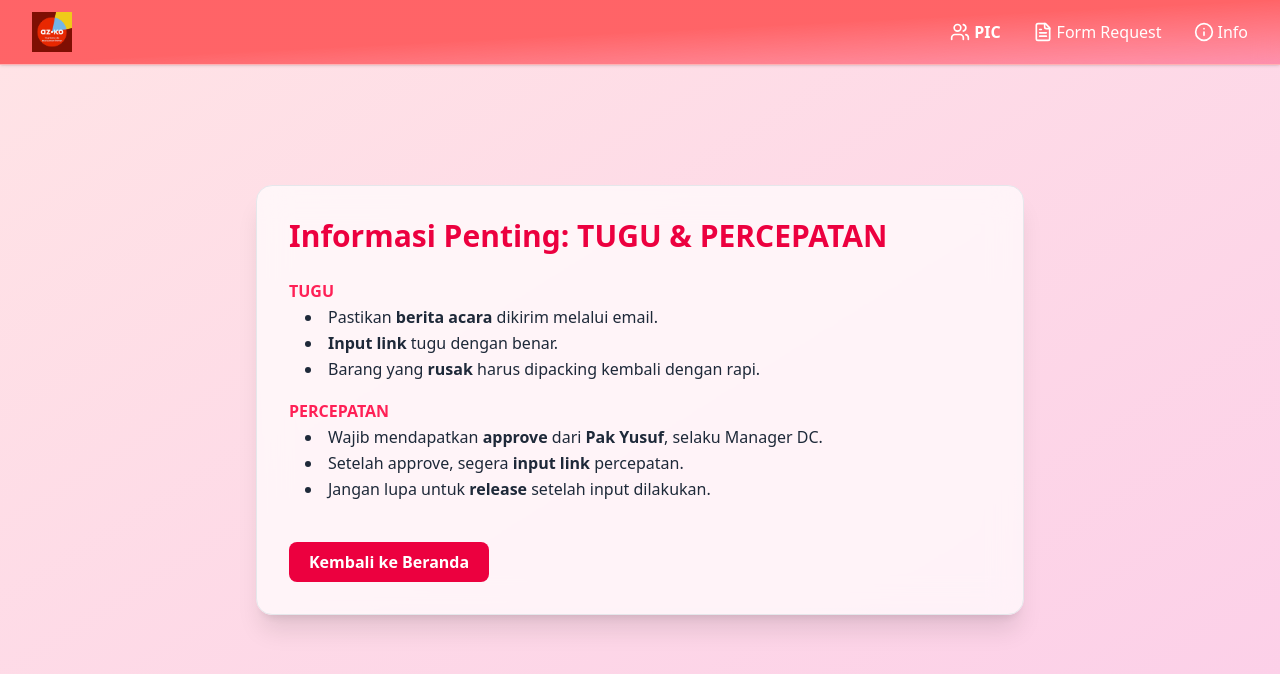
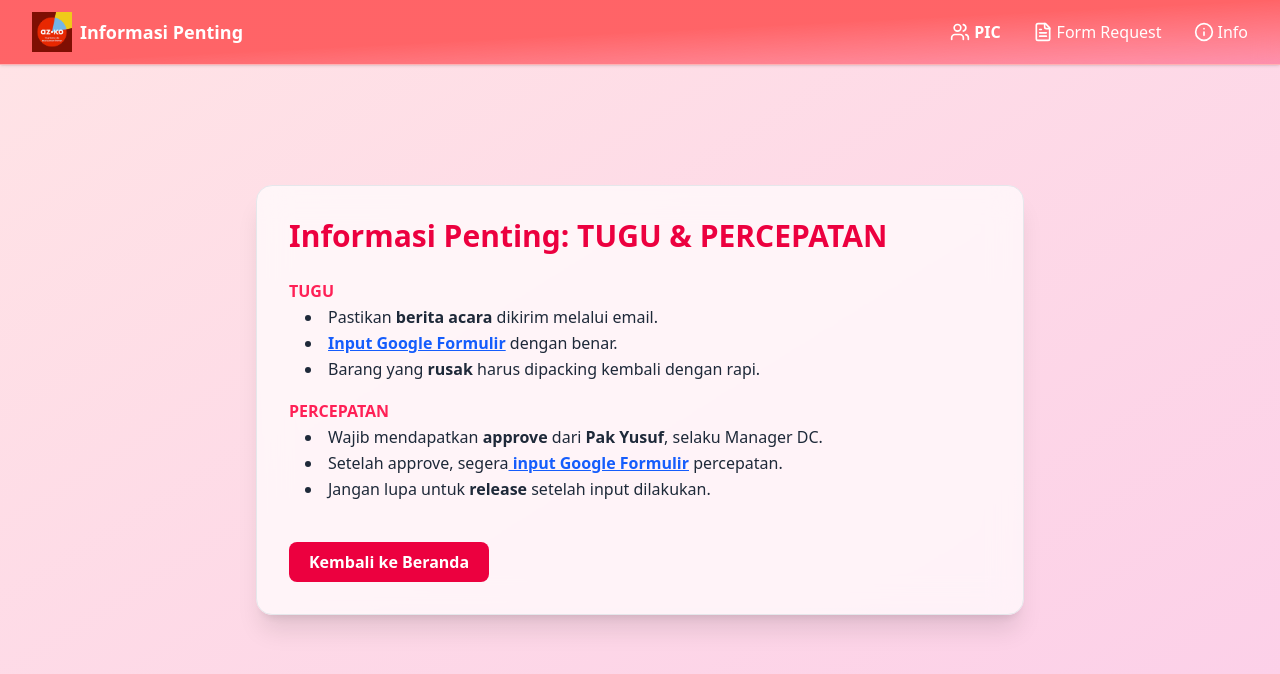
Before and after one commit to ariandto/frontendazko, a React (Vite) app: page /info in a window 1280 px wide. Shown: the top 674 px of the page. Built offline with nearby package versions, Linux system fonts and the light colour scheme.

Commit message:
update fitur

```diff
--- a/package.json
+++ b/package.json
@@ -17,6 +17,7 @@
     "lucide-react": "^0.525.0",
     "react": "^19.1.0",
     "react-dom": "^19.1.0",
+    "react-helmet": "^6.1.0",
     "react-icons": "^5.5.0",
     "react-router-dom": "^7.6.3"
   },
@@ -24,6 +25,7 @@
     "@eslint/js": "^9.29.0",
     "@types/react": "^19.1.8",
     "@types/react-dom": "^19.1.6",
+    "@types/react-helmet": "^6.1.11",
     "@vitejs/plugin-react": "^4.5.2",
     "autoprefixer": "^10.4.21",
     "eslint": "^9.29.0",
--- a/src/App.tsx
+++ b/src/App.tsx
@@ -1,10 +1,10 @@
 import { BrowserRouter as Router, Routes, Route } from "react-router-dom";
 import Home from "./pages/Home";
 import UploadForm from "./pages/UploadForm";
-import PhotoList from "./pages/PhotoList";
 import { GoogleOAuthProvider } from "@react-oauth/google";
 import Info from "./pages/Info";
 import Form from "./pages/Form";
+import PicList from "./pages/PicList";
 
 function App() {
   return (
@@ -13,7 +13,7 @@ function App() {
         <Routes>
           <Route path="/" element={<Home />} />
           <Route path="/upload" element={<UploadForm />} />
-          <Route path="/listpic" element={<PhotoList />} />
+          <Route path="/listpic" element={<PicList />} />
           <Route path="/info" element={<Info />} />
           <Route path="/form-request" element={<Form />} />
         </Routes>
--- a/src/config/apiurl.ts
+++ b/src/config/apiurl.ts
@@ -5,3 +5,6 @@ export const API_URL = "https://apiv1.ariandto.pro";
 
 export const API_USERS = `${API_URL}/api/users`;
 export const API_PHOTOS = `${API_URL}/api/photos`;
+
+export const API_VISIT = `${API_URL}/api/visit`; // ✅ untuk mencatat kunjungan IP
+export const API_VISITORS_COUNT = `${API_URL}/api/visitors/count`; // ✅ untuk ambil total hari ini
--- a/src/pages/Form.tsx
+++ b/src/pages/Form.tsx
@@ -1,9 +1,14 @@
 // src/pages/Form.tsx
 import Navigation from "./Navigation";
+import { Helmet } from "react-helmet";
 
 const Form = () => {
   return (
     <>
+      <Helmet>
+        <title>Form Request Pengiriman Azko</title>
+        <meta name="description" content="Isi formulir request pengiriman untuk mengajukan permintaan pengiriman barang di Azko." />
+    </Helmet>
       <Navigation />
       <div className="min-h-screen bg-gradient-to-br from-rose-100 to-pink-200 pt-20 pb-10 px-4">
         <div className="max-w-4xl mx-auto bg-white rounded-2xl shadow-xl p-4 sm:p-8">
--- a/src/pages/Info.tsx
+++ b/src/pages/Info.tsx
@@ -1,9 +1,14 @@
 import { Link } from "react-router-dom";
 import Navigation from "./Navigation";
+import { Helmet } from "react-helmet";
 
 const Info = () => {
   return (
     <>
+     <Helmet>
+        <title>Informasi Penting - Azko</title>
+        <meta name="description" content="Informasi penting mengenai TUGU dan PERCEPATAN di Azko. Pastikan semua prosedur diikuti dengan benar." />
+      </Helmet>
       <Navigation />
 
       <div className="min-h-screen bg-gradient-to-br from-rose-100 to-pink-200 flex items-center justify-center p-4 sm:p-6 pt-20">
@@ -11,23 +16,56 @@ const Info = () => {
           <h1 className="text-2xl sm:text-3xl font-bold text-rose-600">
             Informasi Penting: TUGU & PERCEPATAN
           </h1>
-
           <div className="space-y-4 text-gray-800 text-sm sm:text-base leading-relaxed">
             <div>
               <h2 className="font-semibold text-rose-500">TUGU</h2>
               <ul className="list-disc list-inside ml-4">
-                <li>Pastikan <strong>berita acara</strong> dikirim melalui email.</li>
-                <li><strong>Input link</strong> tugu dengan benar.</li>
-                <li>Barang yang <strong>rusak</strong> harus dipacking kembali dengan rapi.</li>
+                <li>
+                  Pastikan <strong>berita acara</strong> dikirim melalui email.
+                </li>
+                <li>
+                  <a
+                    href="https://docs.google.com/forms/d/e/1FAIpQLSdeRLJKiPsOgKaumUHDXBI6lLlGzQZqN8Zpw-DMFr59xeVQKA/viewform?pli=1"
+                    target="_blank"
+                    rel="noopener noreferrer"
+                    className="text-blue-600 font-semibold underline hover:text-blue-800 transition"
+                  >
+                    Input Google Formulir
+                  </a>
+                  &nbsp;dengan benar.
+                </li>
+
+                <li>
+                  Barang yang <strong>rusak</strong> harus dipacking kembali
+                  dengan rapi.
+                </li>
               </ul>
             </div>
 
             <div>
               <h2 className="font-semibold text-rose-500">PERCEPATAN</h2>
               <ul className="list-disc list-inside ml-4">
-                <li>Wajib mendapatkan <strong>approve</strong> dari <strong>Pak Yusuf</strong>, selaku Manager DC.</li>
-                <li>Setelah approve, segera <strong>input link</strong> percepatan.</li>
-                <li>Jangan lupa untuk <strong>release</strong> setelah input dilakukan.</li>
+                <li>
+                  Wajib mendapatkan <strong>approve</strong> dari{" "}
+                  <strong>Pak Yusuf</strong>, selaku Manager DC.
+                </li>
+                <li>
+                  Setelah approve, segera
+                  <a
+                    href="https://docs.google.com/forms/d/e/1FAIpQLSdeRLJKiPsOgKaumUHDXBI6lLlGzQZqN8Zpw-DMFr59xeVQKA/viewform?pli=1"
+                    target="_blank"
+                    rel="noopener noreferrer"
+                    className="text-blue-600 font-semibold underline hover:text-blue-800 transition"
+                  >
+                    &nbsp;input Google Formulir
+                  </a>
+                  &nbsp;percepatan.
+                </li>
+
+                <li>
+                  Jangan lupa untuk <strong>release</strong> setelah input
+                  dilakukan.
+                </li>
               </ul>
             </div>
           </div>
--- a/src/pages/Navigation.tsx
+++ b/src/pages/Navigation.tsx
@@ -1,37 +1,53 @@
 // src/components/Navigation.tsx
 import { useState } from "react";
-import { Link } from "react-router-dom";
+import { Link, useLocation } from "react-router-dom";
 import azkologo from "../assets/azkologo.png";
 import { Home, Users, FileText, Info, Menu, X } from "lucide-react";
 
 export default function Navigation() {
   const [isMenuOpen, setIsMenuOpen] = useState(false);
+  const location = useLocation();
+
+  const getPageTitle = () => {
+    switch (location.pathname) {
+      case "/":
+        return "Home";
+      case "/listpic":
+        return "Daftar PIC";
+      case "/form-request":
+        return "Form Request";
+      case "/info":
+        return "Informasi Penting"
+      default:
+        return "Lacak Pengiriman";
+    }
+  };
 
   return (
     <nav className="fixed top-0 left-0 right-0 z-50 bg-gradient-to-br from-red-400 via-red-400 to-rose-500/40 backdrop-blur-md border-b border-white/50 shadow-sm text-white">
       <div className="max-w-7xl mx-auto px-4 sm:px-6 lg:px-8">
         <div className="flex justify-between items-center h-16">
-          {/* Logo & Title */}
+          {/* Logo & Dynamic Title */}
           <Link to="/" className="flex items-center gap-2">
             <img
               src={azkologo}
               alt="Azko Logo"
               className="w-10 h-10 object-contain cursor-pointer"
             />
-            {/* <span className="text-lg sm:text-xl font-bold bg-gradient-to-r from-gray-100 via-gray-300 to-gray-50 bg-clip-text text-transparent">
-              Lacak Pengiriman Azko
-            </span> */}
+            <span className="text-lg font-bold text-white">
+              {getPageTitle()}
+            </span>
           </Link>
 
           {/* Desktop Menu */}
           <div className="hidden md:flex items-center gap-8">
-            <Link to="/listpic" className="flex items-center gap-1 hover:text-gray-500 font-semibold hover:underline">
+            <Link to="/listpic" className="flex items-center gap-1 hover:text-gray-100 font-semibold hover:underline">
               <Users className="w-5 h-5" /> PIC
             </Link>
-            <Link to="/form-request" className="flex items-center gap-1 hover:text-blue-500 font-medium transition-all">
+            <Link to="/form-request" className="flex items-center gap-1 hover:text-blue-200 font-medium transition-all">
               <FileText className="w-5 h-5" /> Form Request
             </Link>
-            <Link to="/info" className="flex items-center gap-1 hover:text-green-500 font-medium transition-all">
+            <Link to="/info" className="flex items-center gap-1 hover:text-green-200 font-medium transition-all">
               <Info className="w-5 h-5" /> Info
             </Link>
           </div>
--- a/src/pages/PhotoList.tsx
+++ b/src/pages/PicList.tsx
@@ -4,6 +4,7 @@ import { Clock, Users, AlertTriangle, Loader } from "lucide-react";
 import { FaWhatsapp } from "react-icons/fa";
 import Navigation from "./Navigation";
 import { API_URL, API_USERS } from "../config/apiurl";
+import { Helmet } from "react-helmet";
 
 interface User {
   id: number;
@@ -14,7 +15,7 @@ interface User {
   phone: string;
 }
 
-export default function PhotoList() {
+export default function PicList() {
   const [users, setUsers] = useState<User[]>([]);
   const [loading, setLoading] = useState(true);
   const [error, setError] = useState("");
@@ -88,6 +89,10 @@ export default function PhotoList() {
 
   return (
     <>
+      <Helmet>
+    <title>Daftar PIC - Azko</title>
+    <meta name="description" content="Lihat daftar Person in Charge (PIC) dari berbagai departemen dan shift di Azko." />
+  </Helmet>
       <Navigation />
       <div className="pt-16 min-h-screen bg-gradient-to-br from-red-400 via-red-600 to-red-500 relative overflow-hidden">
         <div className="absolute inset-0 overflow-hidden">
```
Also changed, not shown: src/pages/Home.tsx (+20 -1 lines), src/pages/PlanDelivery.tsx (added), 1 other file (tests, documents, lock files or other folders).
